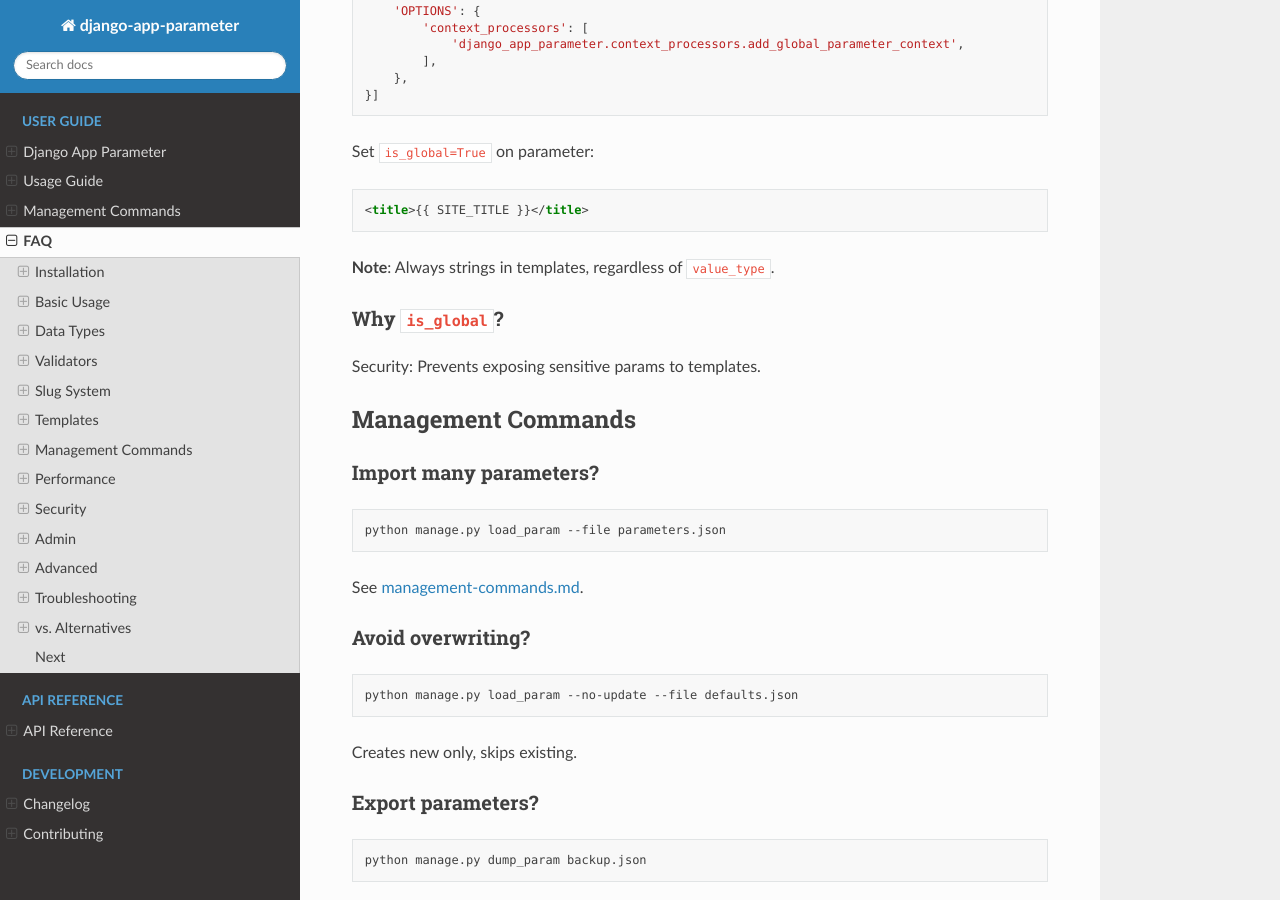
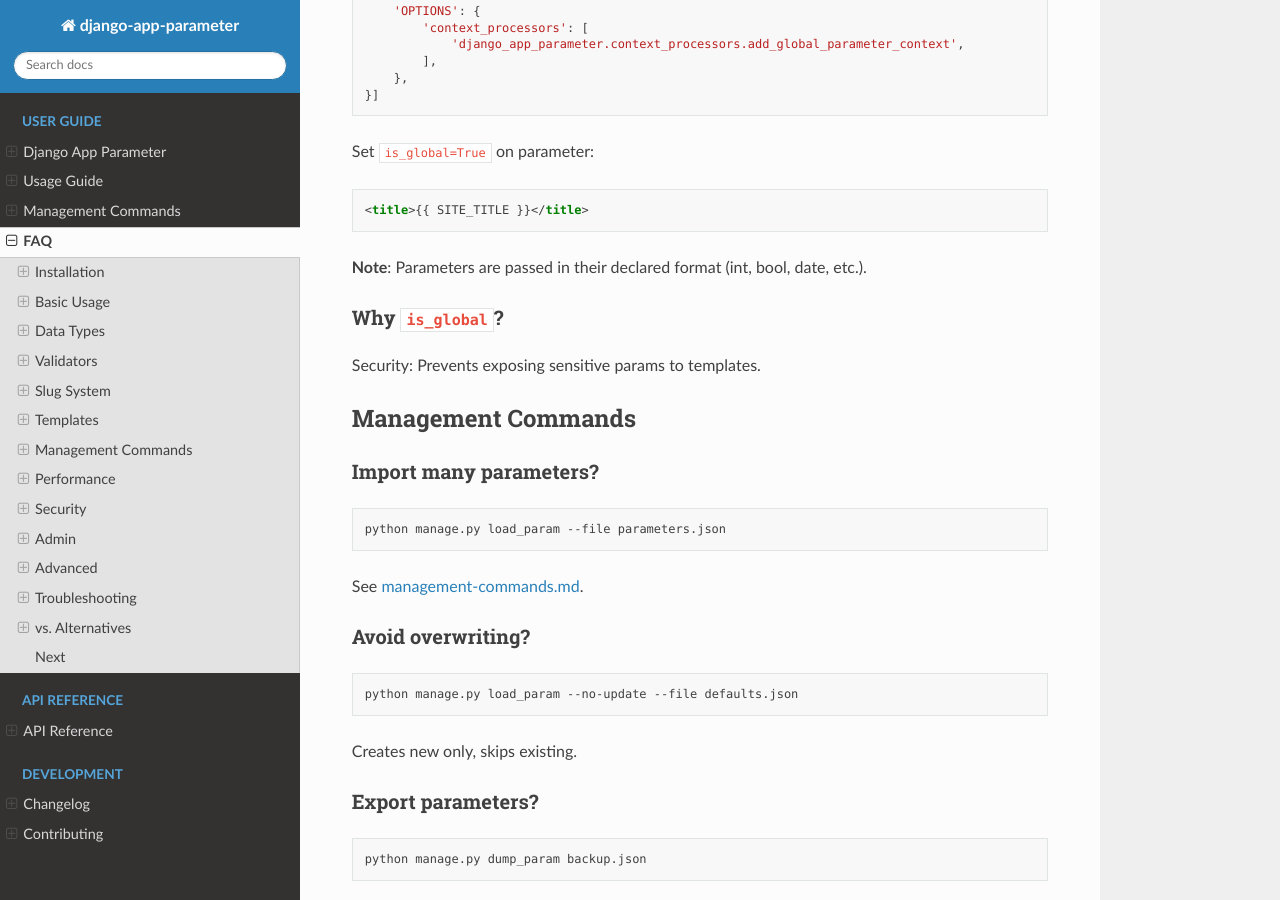
Before and after one commit to Swannbm/django-app-parameter, a Sphinx documentation site: the page built from docs/faq.md, in a window 1280 px wide and 900 px high, scrolled down 5516 px. Built offline with Sphinx 7.4.7 and the Read the Docs theme 3.1.0, drawn with Linux system fonts in a browser that asks for light colours.

Commit message:
review docs

````diff
--- a/docs/faq.md
+++ b/docs/faq.md
@@ -229,7 +229,7 @@
 <title>{{ SITE_TITLE }}</title>
 ```
 
-**Note**: Always strings in templates, regardless of `value_type`.
+**Note**: Parameters are passed in their declared format (int, bool, date, etc.).
 
 ### Why `is_global`?
 Security: Prevents exposing sensitive params to templates.
````
Also changed, not shown: docs/usage-guide.md (+1 -1 lines).
